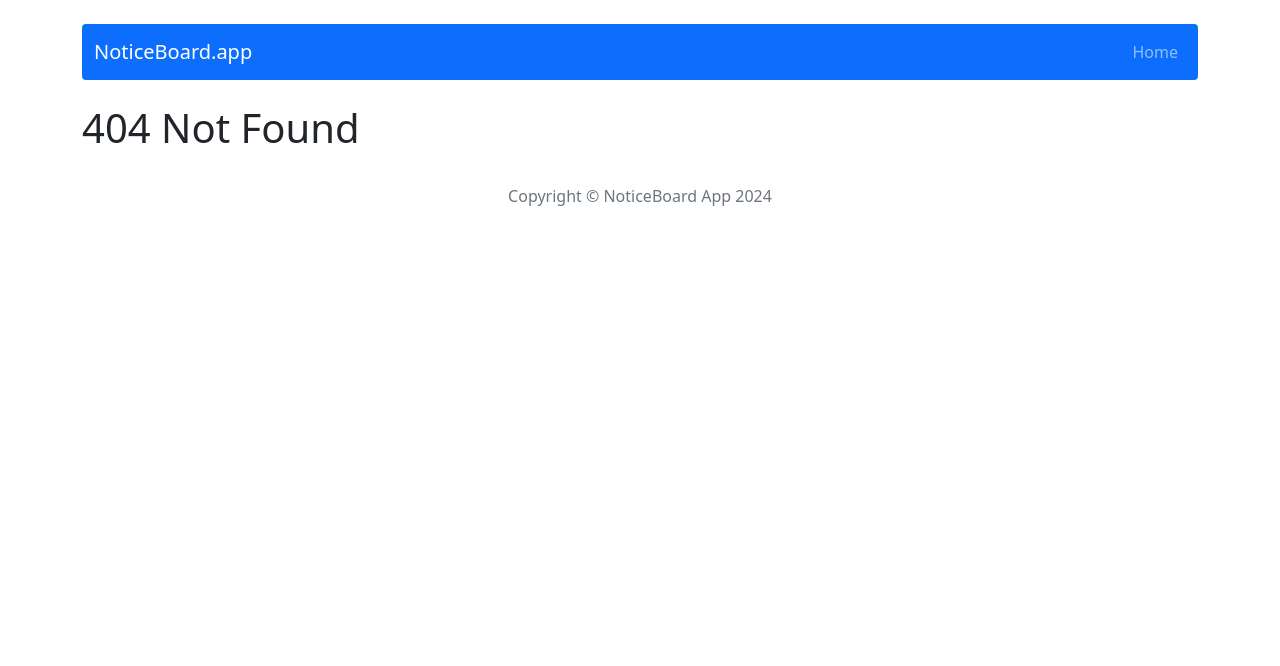
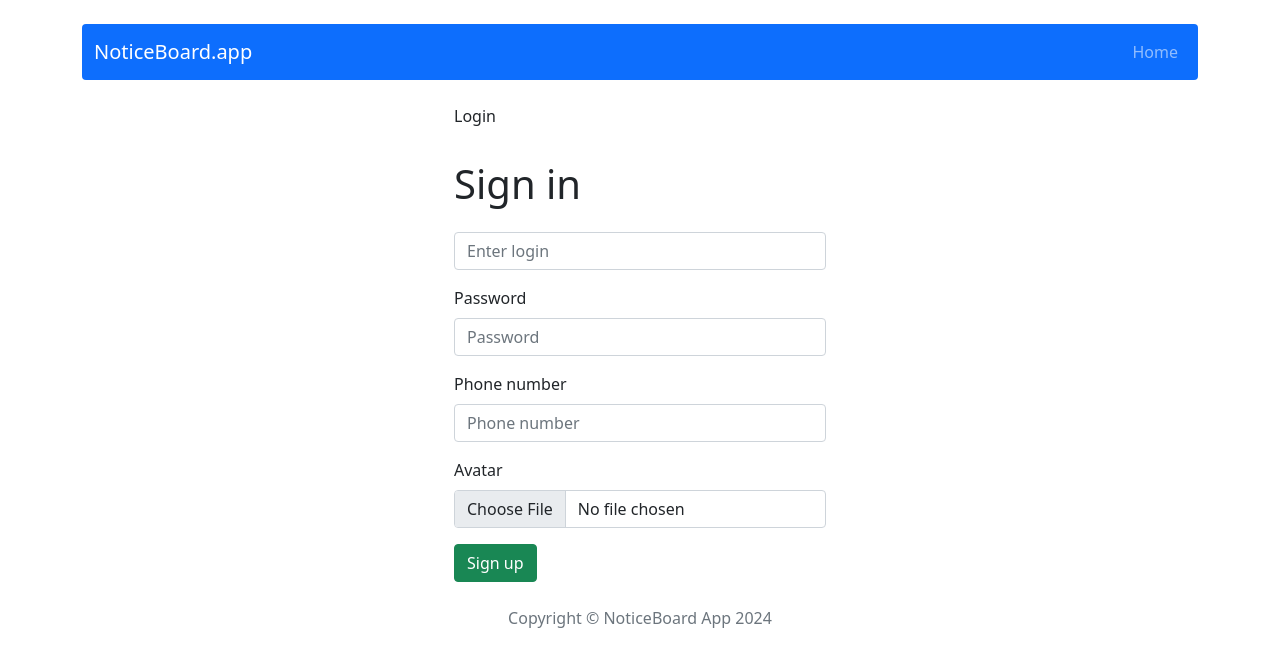
Before and after one commit to peterweglo/NoticeBoardApp-fullstack, a React (Create React App) app in the folder client/: page /register in a window 1280 px wide. Before the commit this address had no page. Shown: the top 666 px of the page. Built offline with nearby package versions, Linux system fonts and the light colour scheme.

Commit message:
Add Register component

```diff
--- a/client/src/App.js
+++ b/client/src/App.js
@@ -6,6 +6,7 @@ import Footer from './components/views/Footer/Footer';
 import { Container } from 'react-bootstrap';
 import AdPage from './components/pages/AdPage/AdPage';
 import AddAdPage from './components/pages/AddAdPage/AddAdPage';
+import Register from './components/pages/Register/Register';
 
 const App = () => {
   return (
@@ -17,8 +18,8 @@ const App = () => {
         <Route path='/ad/add' element={<AddAdPage />} />
         {/* <Route path='/ad/edit/:id' element={<EditAd />} />
         <Route path='/login' element={<Login />} />
-        <Route path='/logout' element={<Logout />} />
-        <Route path='/register' element={<Register />} /> */}
+        <Route path='/logout' element={<Logout />} /> */}
+        <Route path='/register' element={<Register />} />
         <Route path='*' element={<NotFound />} />
       </Routes>
       <Footer />
--- /dev/null
+++ b/client/src/components/pages/Register/Register.js
@@ -0,0 +1,65 @@
+import { Form, Button } from 'react-bootstrap';
+import { useNavigate } from 'react-router-dom';
+import { useState } from 'react';
+
+const Register = () => {
+  const navigate = useNavigate();
+  const [login, setLogin] = useState('');
+  const [password, setPassword] = useState('');
+  const [phone, setPhone] = useState('');
+  const [avatar, setAvatar] = useState(null);
+  const [status, setStatus] = useState(null);
+
+  const handleSubmit = (e) => {
+    e.preventDefault();
+    console.log(login, password, phone, avatar);
+  };
+  return (
+    <Form className='col-12 col-sm-4 mx-auto' onSubmit={handleSubmit}>
+      <Form.Group className='mb-3' controlId='formLogin'>
+        <Form.Label>Login</Form.Label>
+        <h1 className='my-4'>Sign in</h1>
+        <Form.Control
+          type='text'
+          value={login}
+          onChange={(e) => setLogin(e.target.value)}
+          placeholder='Enter login'
+        />
+      </Form.Group>
+
+      <Form.Group className='mb-3' controlId='formPassword'>
+        <Form.Label>Password</Form.Label>
+        <Form.Control
+          type='password'
+          value={password}
+          onChange={(e) => setPassword(e.target.value)}
+          placeholder='Password'
+        />
+      </Form.Group>
+
+      <Form.Group className='mb-3' controlId='formPhone'>
+        <Form.Label>Phone number</Form.Label>
+        <Form.Control
+          type='tel'
+          value={phone}
+          onChange={(e) => setPhone(e.target.value)}
+          placeholder='Phone number'
+        />
+      </Form.Group>
+
+      <Form.Group className='mb-3' controlId='formFile'>
+        <Form.Label>Avatar</Form.Label>
+        <Form.Control
+          type='file'
+          onChange={(e) => setAvatar(e.target.files[0])}
+        />
+      </Form.Group>
+
+      <Button variant='success' type='submit'>
+        Sign up
+      </Button>
+    </Form>
+  );
+};
+
+export default Register;
```
